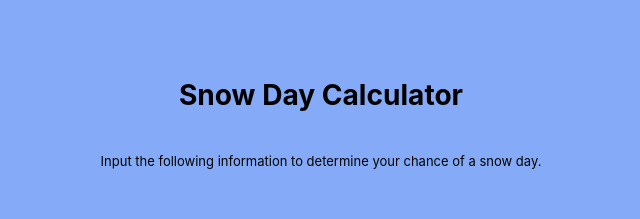
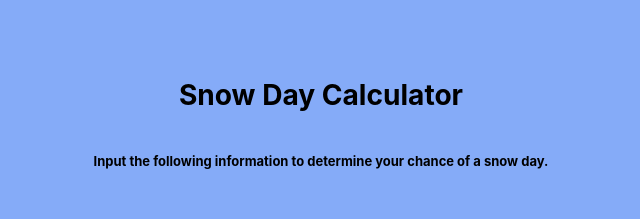
Before and after one commit to sbracellari/CSI-2999, a React (Create React App) app in the folder snowday-calc/: page / in a window 1280 px wide. Shown: the top 219 px of the page, without its empty margins (319-959 px from the left). Built offline with nearby package versions, Linux system fonts and the light colour scheme.

Commit message:
css changes

```diff
--- a/snowday-calc/src/App.css
+++ b/snowday-calc/src/App.css
@@ -29,11 +29,13 @@
 
 .prompt {
   font-size: small;
+  font-weight: bold;
 }
 
 .app-logo {
   animation: App-logo-spin infinite 5s linear;
-  padding: 5px;
+  padding: 10px;
+  color: #ffffff;
 }
 
 @keyframes App-logo-spin {
```
